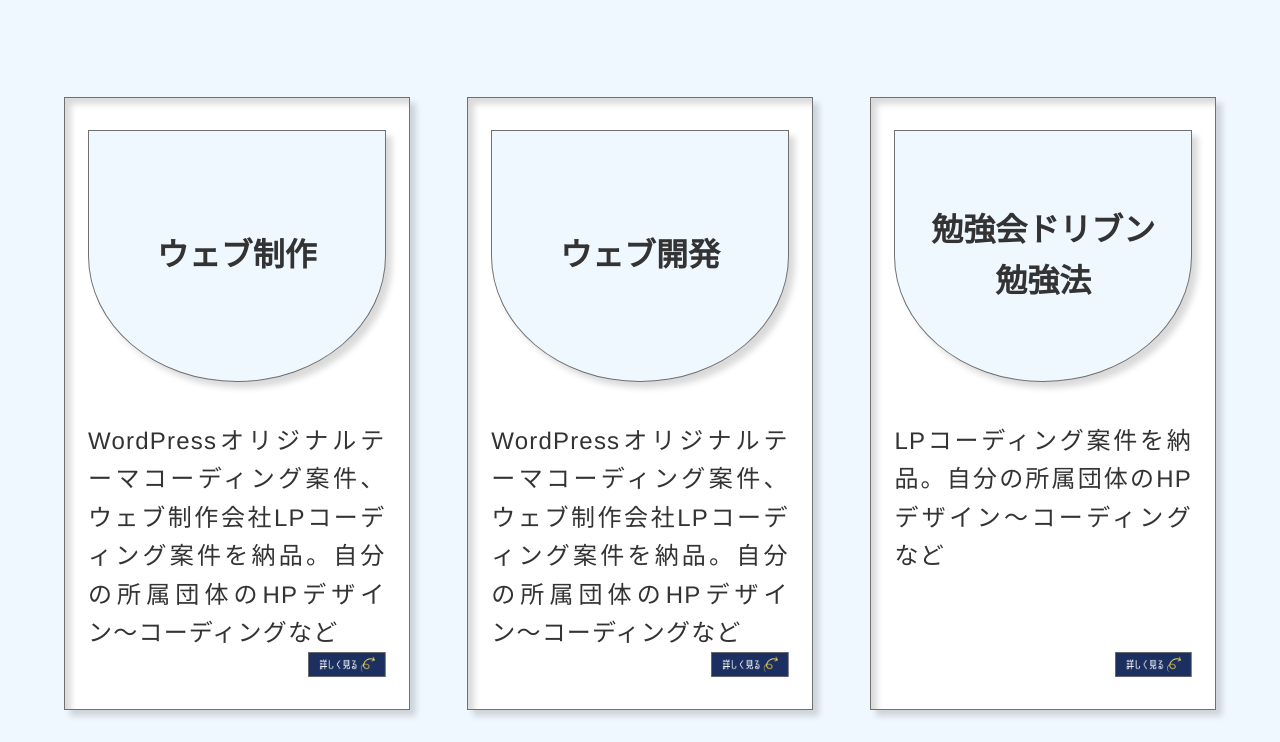
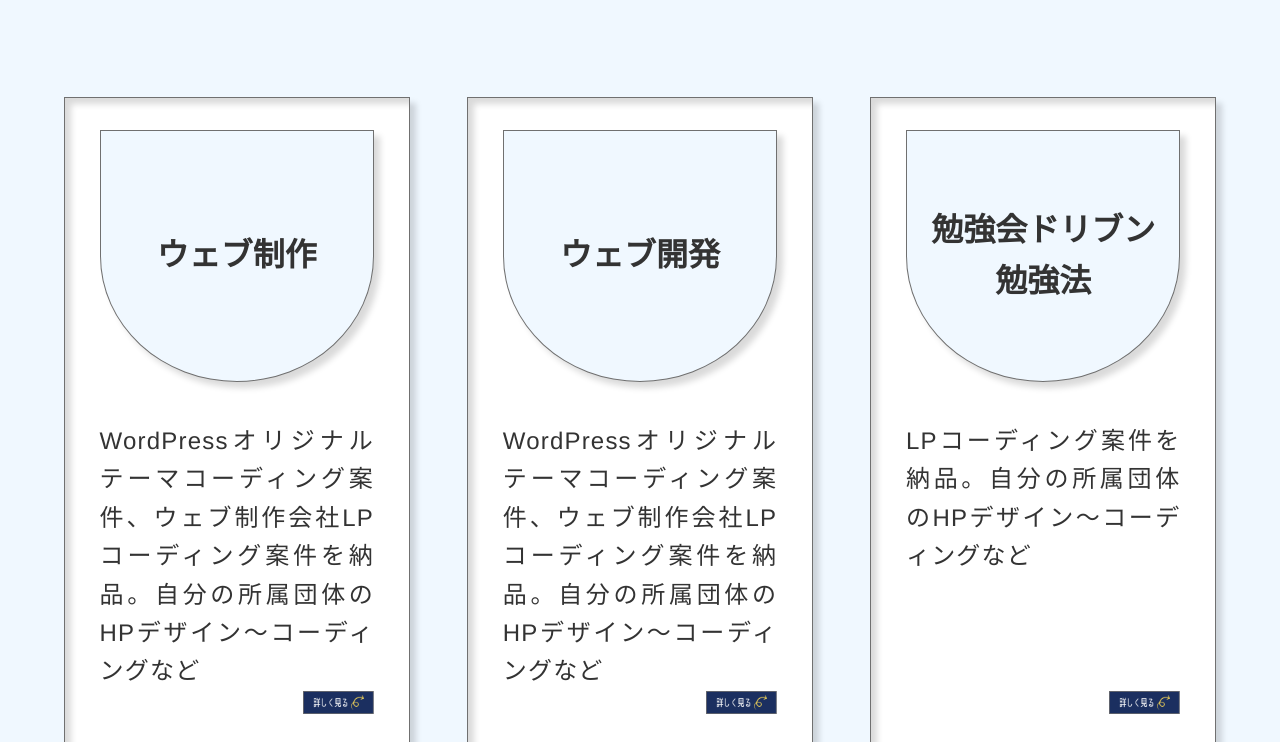
Before and after one commit to sonho463/portfolio2022, a website: page index.html in a window 1280 px wide. Shown: the part 2058-2800 px from the top of the page. Drawn offline with Linux system fonts and the light colour scheme.

Commit message:
カードパッディング調整

```diff
--- a/assets/scss/project/_works.scss
+++ b/assets/scss/project/_works.scss
@@ -9,7 +9,7 @@
 	}
 	&__card {
 		width: 30%;
-		padding: 32px 2%;
+		padding: 32px 3%;
 		display: flex;
 		flex-direction: column;
 		justify-content: space-between;
```
Also changed, not shown: assets/css/style.css, build/style.css.
